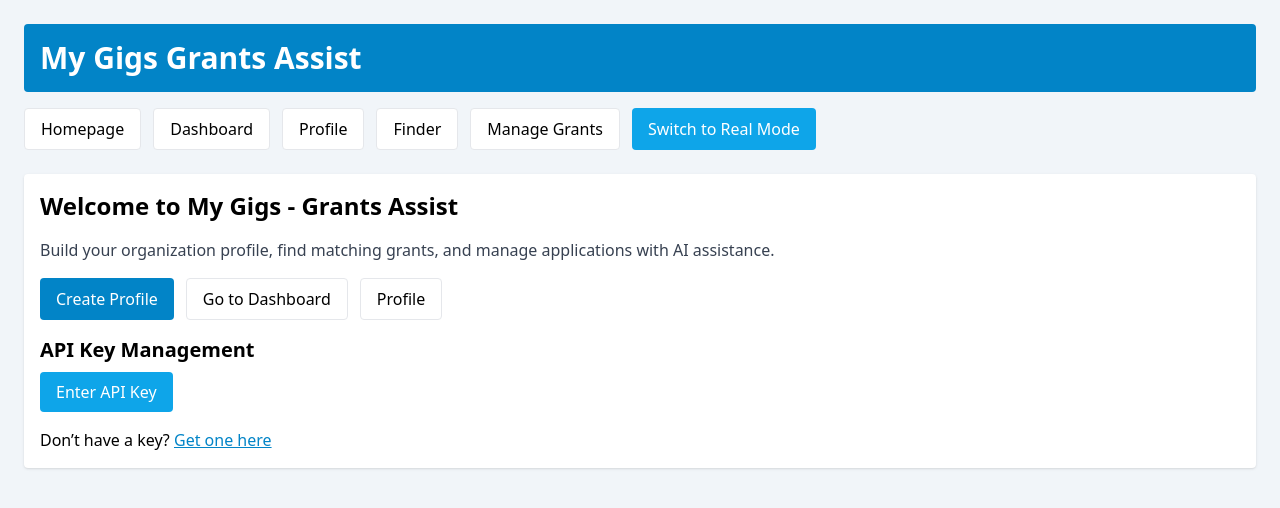
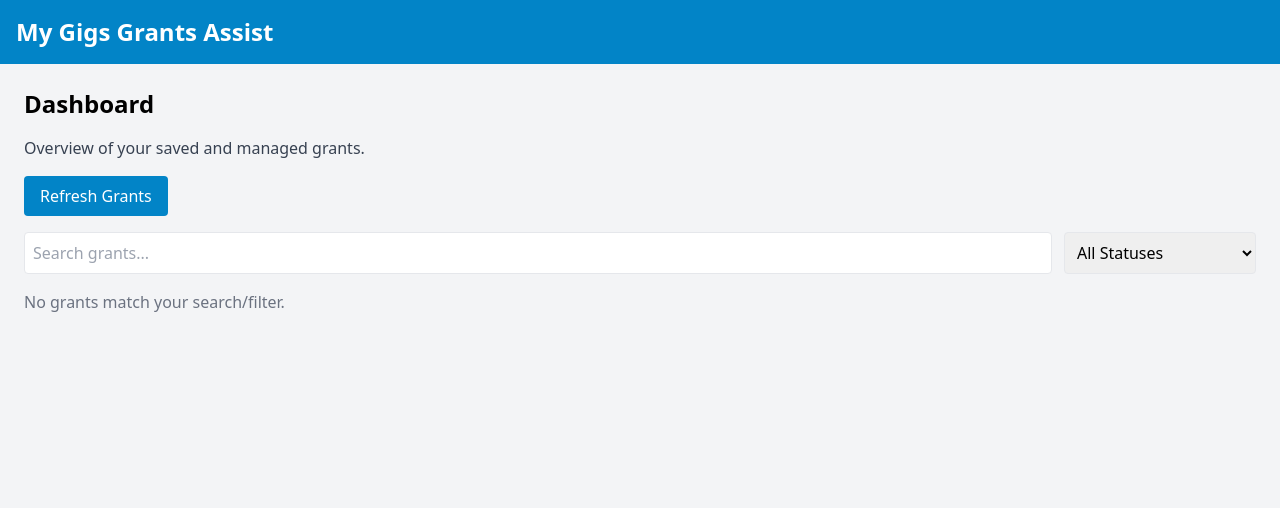
Before and after one commit to dvdlgilbert/My-Gigs-Grants-Assist, a React (Create React App) app: page /dashboard in a window 1280 px wide. Shown: the top 508 px of the page. Built offline with nearby package versions, Linux system fonts and the light colour scheme.

Commit message:
Add GrantDetail view with full info and AIHelper integration

```diff
--- a/src/App.tsx
+++ b/src/App.tsx
@@ -1,105 +1,35 @@
 // src/App.tsx
-import React, { useEffect, useState } from "react";
-import Finder from "./Finder";
+import React from "react";
+import { BrowserRouter as Router, Routes, Route, Navigate } from "react-router-dom";
 import Dashboard from "./Dashboard";
 import ManageGrants from "./ManageGrants";
-import ApiKeyInput from "./components/ApiKeyInput";
-import Home from "./Home";
-import ProfileForm, { OrgProfile } from "./ProfileForm";
-
-// Stubbed real API fetch function — replace with your actual API call
-async function fetchRealGrants() {
-  try {
-    const response = await fetch("/api/grants"); // <-- adjust endpoint
-    if (!response.ok) throw new Error("Failed to fetch grants");
-    return await response.json();
-  } catch (err) {
-    console.error("Real API fetch failed:", err);
-    return [];
-  }
-}
-
-type View = "home" | "dashboard" | "finder" | "manage" | "profile";
+import GrantDetail from "./GrantDetail";
 
 const App: React.FC = () => {
-  const [view, setView] = useState<View>("home");
-  const [showApiKeyInput, setShowApiKeyInput] = useState(false);
-  const [profile, setProfile] = useState<OrgProfile | null>(null);
+  return (
+    <Router>
+      <div className="min-h-screen bg-gray-100">
+        <header className="bg-brand-primary text-white p-4">
+          <h1 className="text-2xl font-bold">My Gigs Grants Assist</h1>
+        </header>
 
-  // Mode toggle: "mock" (localStorage) or "real" (API)
-  const [mode, setMode] = useState<"mock" | "real">(
-    (localStorage.getItem("mode") as "mock" | "real") || "mock"
-  );
+        <main className="p-6">
+          <Routes>
+            {/* Default route goes to Dashboard */}
+            <Route path="/" element={<Navigate to="/dashboard" replace />} />
 
-  useEffect(() => {
-    const raw = localStorage.getItem("orgProfile");
-    if (raw) setProfile(JSON.parse(raw));
-  }, []);
+            {/* Dashboard overview */}
+            <Route path="/dashboard" element={<Dashboard />} />
 
-  const handleSaveProfile = (data: OrgProfile) => {
-    setProfile(data);
-    localStorage.setItem("orgProfile", JSON.stringify(data));
-    // Stay on ProfileForm after saving so banner can show
-  };
+            {/* Manage grants (create/edit/delete) */}
+            <Route path="/manage" element={<ManageGrants />} />
 
-  const toggleMode = () => {
-    const newMode = mode === "mock" ? "real" : "mock";
-    setMode(newMode);
-    localStorage.setItem("mode", newMode);
-  };
-
-  return (
-    <div className="min-h-screen bg-slate-100 p-6">
-      <header className="mb-6">
-        <h1 className="text-3xl font-bold text-white bg-brand-primary p-4 rounded">
-          My Gigs Grants Assist
-        </h1>
-        <nav className="flex flex-wrap gap-3 mt-4">
-          <button className="px-4 py-2 bg-white border rounded hover:bg-gray-50" onClick={() => setView("home")}>Homepage</button>
-          <button className="px-4 py-2 bg-white border rounded hover:bg-gray-50" onClick={() => setView("dashboard")}>Dashboard</button>
-          <button className="px-4 py-2 bg-white border rounded hover:bg-gray-50" onClick={() => setView("profile")}>Profile</button>
-          <button className="px-4 py-2 bg-white border rounded hover:bg-gray-50" onClick={() => setView("finder")}>Finder</button>
-          <button className="px-4 py-2 bg-white border rounded hover:bg-gray-50" onClick={() => setView("manage")}>Manage Grants</button>
-          {/* Mode toggle */}
-          <button
-            className="px-4 py-2 bg-brand-accent text-white rounded hover:bg-brand-dark"
-            onClick={toggleMode}
-          >
-            {mode === "mock" ? "Switch to Real Mode" : "Switch to Mock Mode"}
-          </button>
-        </nav>
-      </header>
-
-      <main className="bg-white shadow rounded p-4">
-        {view === "home" && (
-          <Home
-            profilePresent={!!profile}
-            onGoDashboard={() => setView("dashboard")}
-            onShowApiKey={() => setShowApiKeyInput(true)}
-            onGoProfile={() => setView("profile")}
-          />
-        )}
-        {view === "dashboard" && (
-          <Dashboard />
-        )}
-        {view === "profile" && (
-          <ProfileForm
-            initial={profile || undefined}
-            onSave={handleSaveProfile}
-            onCancel={() => setView("dashboard")}
-          />
-        )}
-        {view === "finder" && <Finder />}
-        {view === "manage" && <ManageGrants />}
-      </main>
-
-      {showApiKeyInput && (
-        <ApiKeyInput
-          onSave={() => setShowApiKeyInput(false)}
-          onCancel={() => setShowApiKeyInput(false)}
-        />
-      )}
-    </div>
+            {/* Grant detail view */}
+            <Route path="/grant/:id" element={<GrantDetail />} />
+          </Routes>
+        </main>
+      </div>
+    </Router>
   );
 };
 
--- a/src/Dashboard.tsx
+++ b/src/Dashboard.tsx
@@ -1,5 +1,6 @@
 // src/Dashboard.tsx
 import React, { useEffect, useState } from "react";
+import { useNavigate } from "react-router-dom";
 
 interface Grant {
   id: string;
@@ -13,6 +14,7 @@ const Dashboard: React.FC = () => {
   const [grants, setGrants] = useState<Grant[]>([]);
   const [searchTerm, setSearchTerm] = useState("");
   const [statusFilter, setStatusFilter] = useState<Grant["status"] | "All">("All");
+  const navigate = useNavigate();
 
   const loadGrants = () => {
     const raw = localStorage.getItem("grants");
@@ -89,7 +91,11 @@ const Dashboard: React.FC = () => {
       ) : (
         <div className="grid md:grid-cols-2 gap-4 mt-4">
           {filteredGrants.map((grant) => (
-            <div key={grant.id} className="border rounded p-4 shadow">
+            <div
+              key={grant.id}
+              className="border rounded p-4 shadow cursor-pointer hover:bg-gray-50"
+              onClick={() => navigate(`/grant/${grant.id}`)}
+            >
               <h3 className="text-xl font-bold">{grant.name}</h3>
               <p className="text-gray-600">{grant.amount}</p>
               <p className="mt-2">{grant.description}</p>
--- /dev/null
+++ b/src/GrantDetail.tsx
@@ -0,0 +1,83 @@
+// src/GrantDetail.tsx
+import React from "react";
+import { useParams, useNavigate } from "react-router-dom";
+import AIHelper from "./AIHelper";
+
+interface Grant {
+  id: string;
+  name: string;
+  amount: string;
+  description: string;
+  status: "Draft" | "Submitted" | "Approved";
+}
+
+const GrantDetail: React.FC = () => {
+  const { id } = useParams<{ id: string }>();
+  const navigate = useNavigate();
+
+  const raw = localStorage.getItem("grants");
+  const grants: Grant[] = raw ? JSON.parse(raw) : [];
+  const grant = grants.find((g) => g.id === id);
+
+  const statusBadge = (status: Grant["status"]) => {
+    const base = "px-2 py-1 rounded-full text-xs font-semibold";
+    switch (status) {
+      case "Draft":
+        return `${base} bg-gray-500 text-white`;
+      case "Submitted":
+        return `${base} bg-blue-600 text-white`;
+      case "Approved":
+        return `${base} bg-green-600 text-white`;
+      default:
+        return base;
+    }
+  };
+
+  if (!grant) {
+    return (
+      <div className="p-6">
+        <p className="text-red-600">Grant not found.</p>
+        <button
+          className="mt-4 px-4 py-2 bg-brand-primary text-white rounded"
+          onClick={() => navigate("/dashboard")}
+        >
+          Back to Dashboard
+        </button>
+      </div>
+    );
+  }
+
+  return (
+    <div className="p-6 space-y-4">
+      <h2 className="text-2xl font-semibold">{grant.name}</h2>
+      <p className="text-gray-600">{grant.amount}</p>
+      <p className="mt-2">{grant.description}</p>
+      <p className="mt-2 text-sm text-gray-500 flex items-center gap-2">
+        Status: <span className={statusBadge(grant.status)}>{grant.status}</span>
+      </p>
+
+      <div className="mt-4">
+        <AIHelper
+          grant={grant}
+          onApply={(newText) => {
+            const updated = { ...grant, description: newText };
+            const updatedList = grants.map((g) =>
+              g.id === grant.id ? updated : g
+            );
+            localStorage.setItem("grants", JSON.stringify(updatedList));
+            navigate(0); // reload detail view
+          }}
+        />
+      </div>
+
+      <button
+        className="mt-6 px-4 py-2 bg-brand-primary text-white rounded hover:bg-brand-dark"
+        onClick={() => navigate("/dashboard")}
+      >
+        Back to Dashboard
+      </button>
+    </div>
+  );
+};
+
+export default GrantDetail;
```
